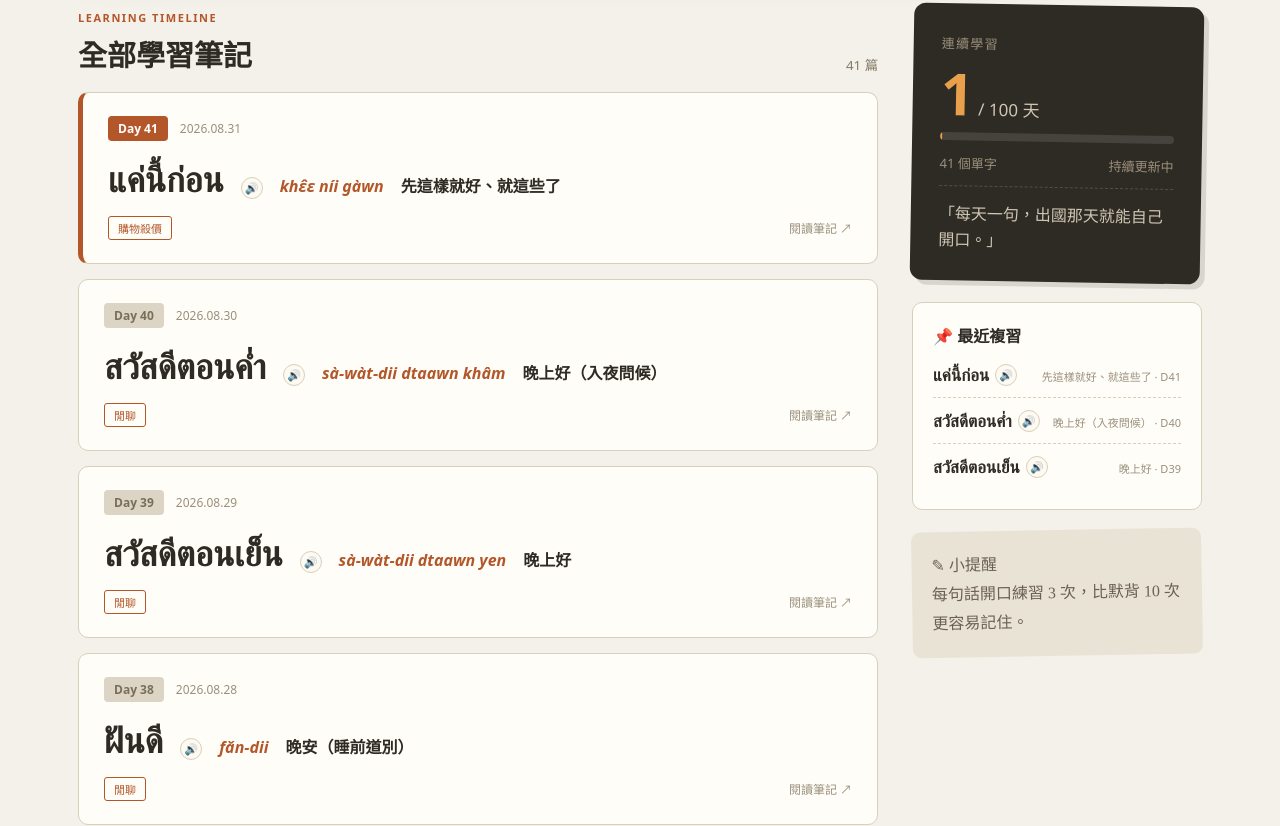
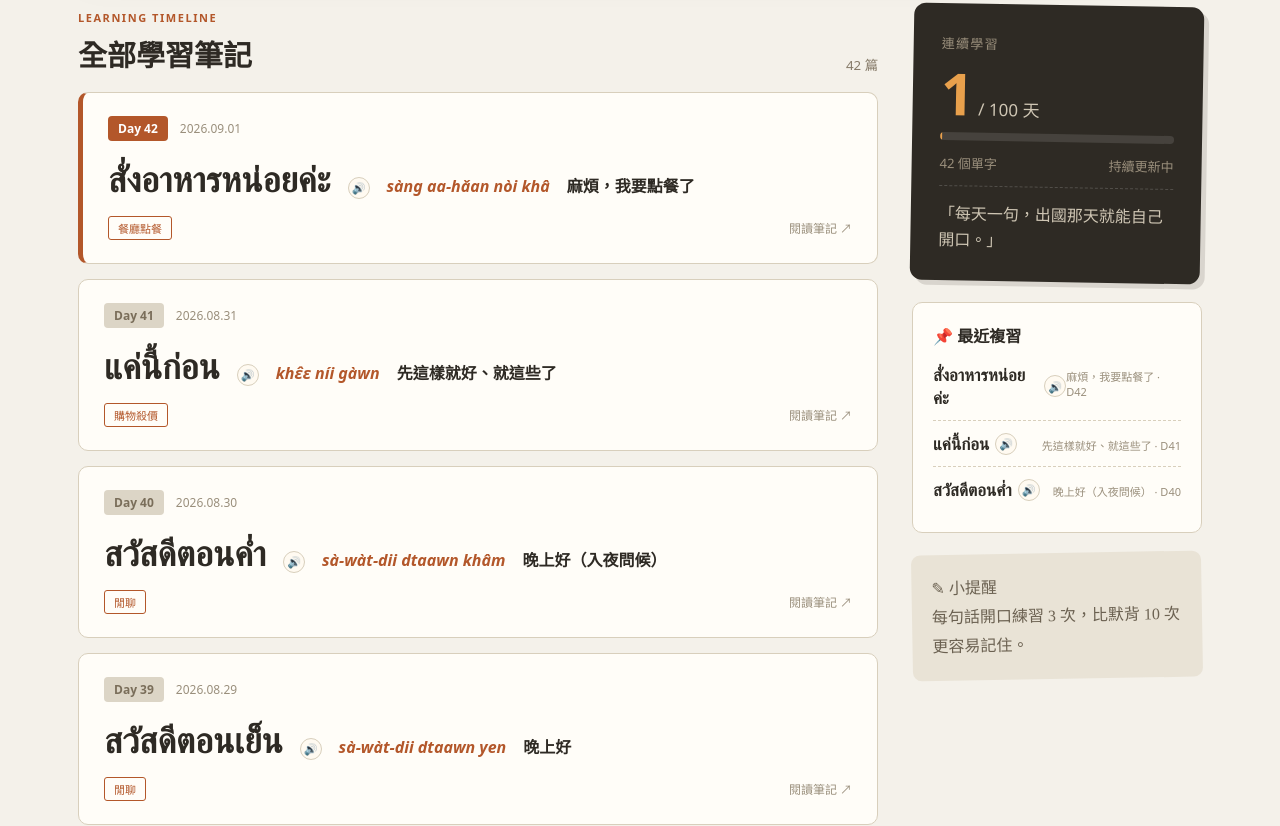
Before and after one commit to phineascarter-arch/thai-travel-notes, a React (Vite) app: page / in a window 1280 px wide. Shown: the part 2239-3065 px from the top of the page. Built offline with nearby package versions, Linux system fonts and the light colour scheme.

Commit message:
Add Day 42: สั่งอาหารหน่อยค่ะ / พร้อมสั่งแล้ว
Covers the customer's opening lines for ordering food: getting the
waiter's attention to order, and replying that you're ready.

```diff
--- a/src/data/notes.ts
+++ b/src/data/notes.ts
@@ -47,6 +47,39 @@ export interface Note {
 
 export const notes: Note[] = [
   {
+    day: 42,
+    date: "2026.09.01",
+    thai: "สั่งอาหารหน่อยค่ะ",
+    roman: "sàng aa-hǎan nòi khâ",
+    zh: "麻煩，我要點餐了",
+    category: "餐廳點餐",
+    pattern: "สั่งอาหารหน่อยค่ะ／พร้อมสั่งแล้ว（開口點餐／回覆已準備好點餐）",
+    examples: [
+      {
+        zh: "麻煩，我要點餐了",
+        thai: "สั่งอาหารหน่อยค่ะ",
+        roman: "sàng aa-hǎan nòi khâ",
+        tokens: [
+          { thai: "สั่ง", roman: "sàng", zh: "點、下訂" },
+          { thai: "อาหาร", roman: "aa-hǎan", zh: "食物、餐點" },
+          { thai: "หน่อย", roman: "nòi", zh: "一點、麻煩" },
+          { thai: "ค่ะ", roman: "khâ", zh: "（女性禮貌詞尾）" },
+        ],
+      },
+      {
+        zh: "已經準備好可以點餐了",
+        thai: "พร้อมสั่งแล้ว",
+        roman: "phráawm sàng láaeo",
+        tokens: [
+          { thai: "พร้อม", roman: "phráawm", zh: "準備好" },
+          { thai: "สั่ง", roman: "sàng", zh: "點、下訂" },
+          { thai: "แล้ว", roman: "láaeo", zh: "了、已經" },
+        ],
+      },
+    ],
+    note: "สั่งอาหารหน่อยค่ะ 是主動招手跟服務生說要點餐時用；服務生問「พร้อมสั่งหรือยังคะ」（準備好點餐了嗎）時，就直接回 พร้อมสั่งแล้ว（已經準備好了）即可，兩句剛好是點餐開場常見的一組對話。",
+  },
+  {
     day: 41,
     date: "2026.08.31",
     thai: "แค่นี้ก่อน",
```
